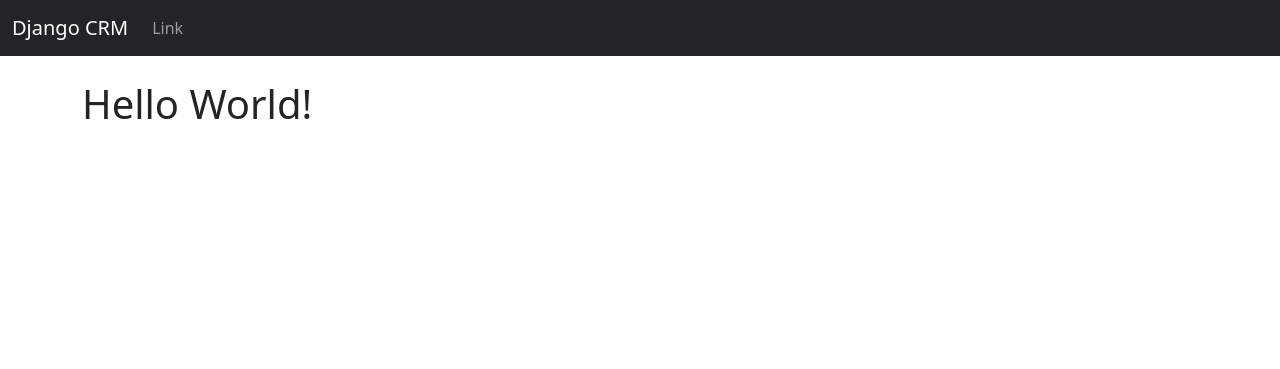
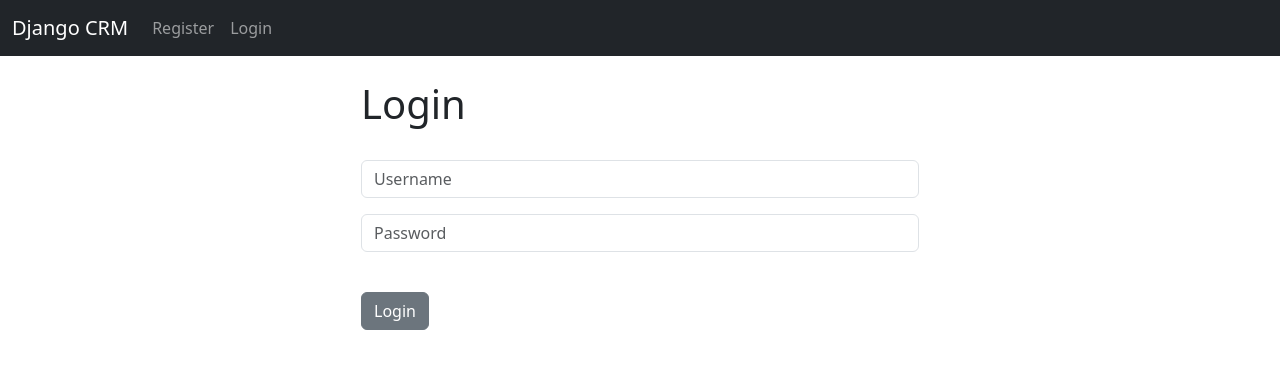
Before and after one commit to rajpiyush07/Django-CRM, a Django app: page / in a window 1280 px wide. Shown: the top 369 px of the page. Run offline with Django 5.2, Linux system fonts and the light colour scheme.

Commit message:
registration

```diff
--- a/website/templates/base.html
+++ b/website/templates/base.html
@@ -10,6 +10,15 @@
       {% include 'navbar.html' %}
       <div class = "container">
         <br/>
+        {% if messages %}
+          {% for message in messages %}
+            <div class="alert alert-warning alert-dismissible fade show" role="alert">
+              {{ message }}
+              <button type="button" class="btn-close" data-bs-dismiss="alert" aria-label="Close"></button>
+            </div>
+          {% endfor %}
+        {% endif %}
+
         {% block content %}
         {% endblock  %}
       </div>
--- a/website/templates/home.html
+++ b/website/templates/home.html
@@ -2,6 +2,32 @@
 
 {% block content %}
 
-<h1> Hello World! </h1>
+<div class = "col-md-6 offset-md-3">
+
+{% if user.is_authenticated %}
+
+    <h1>Hello World!!</h1>
+
+{%  else %}
+
+<h1> Login </h1>
+<br/>
+
+<form method="POST" action="{% url 'home' %}">
+  {% csrf_token %}
+  <div class="mb-3">
+    <input type="text" class="form-control" name="username" placeholder="Username" required>
+  </div>
+  <div class="mb-3">
+    <input type="password" class="form-control" name="password" placeholder="Password" required>
+  </div>
+  <br/>
+  <button type="submit" class="btn btn-secondary">Login</button>
+</form>
+
+
+</div>
+
+{% endif %}
 
 {% endblock %}
--- a/website/templates/navbar.html
+++ b/website/templates/navbar.html
@@ -7,10 +7,22 @@
       <div class="collapse navbar-collapse" id="navbarSupportedContent">
         <ul class="navbar-nav me-auto mb-2 mb-lg-0">
 
+          {% if user.is_authenticated %}
+
           <li class="nav-item">
-            <a class="nav-link" href="#">Link</a>
+            <a class="nav-link" href="{% url 'logout' %}">Logout</a>
           </li>
 
+          {% else %}
+          <li class="nav-item">
+            <a class="nav-link" href="{% url 'register' %}">Register</a>
+          </li>
+
+          <li class="nav-item">
+            <a class="nav-link" href="{% url 'home' %}">Login</a>
+          </li>
+
+          {% endif %}
         </ul>
 
       </div>
--- /dev/null
+++ b/website/templates/register.html
@@ -0,0 +1,6 @@
+{% extends 'base.html' %}
+{% block content %}
+
+<h1> Register</h1>
+
+{% endblock %}
--- a/website/urls.py
+++ b/website/urls.py
@@ -1,6 +1,9 @@
 from django.urls import path
 from . import views
+
+
 urlpatterns = [
-    path('', views.home, name = 'home'),
-
+    path('', views.home, name='home'),
+    path('logout/', views.logout_user, name='logout'),
+    path('register/', views.register_user, name='register'),
 ]
--- a/website/views.py
+++ b/website/views.py
@@ -1,5 +1,33 @@
-from django.shortcuts import render
+from django.shortcuts import render, redirect
+from django.contrib.auth import authenticate, login, logout
+from django.contrib import messages
+
+
 
 # Create your views here.
 def home(request):
-    return render(request, 'home.html', {})
+    if request.method == 'POST':
+        username = request.POST['username']
+        password = request.POST['password']
+
+        # Authenticate
+        user = authenticate(request, username=username, password=password)
+        if user is not None:
+            login(request, user)
+            messages.success(request, "You have been logged in!")
+            return redirect('home')
+        else:
+            messages.error(request, "There was an error logging in. Please try again.")
+            return redirect('home')
+    else:
+        return render(request, 'home.html')
+
+# Logout view
+def logout_user(request):
+    logout(request)
+    messages.success(request, "You have been logged out.")
+    return redirect('home')
+
+# Register view
+def register_user(request):
+    return render(request, 'register.html')
```
Also changed, not shown: mydb.py (line endings or trailing spaces), website/forms.py (added), 1 other file.
